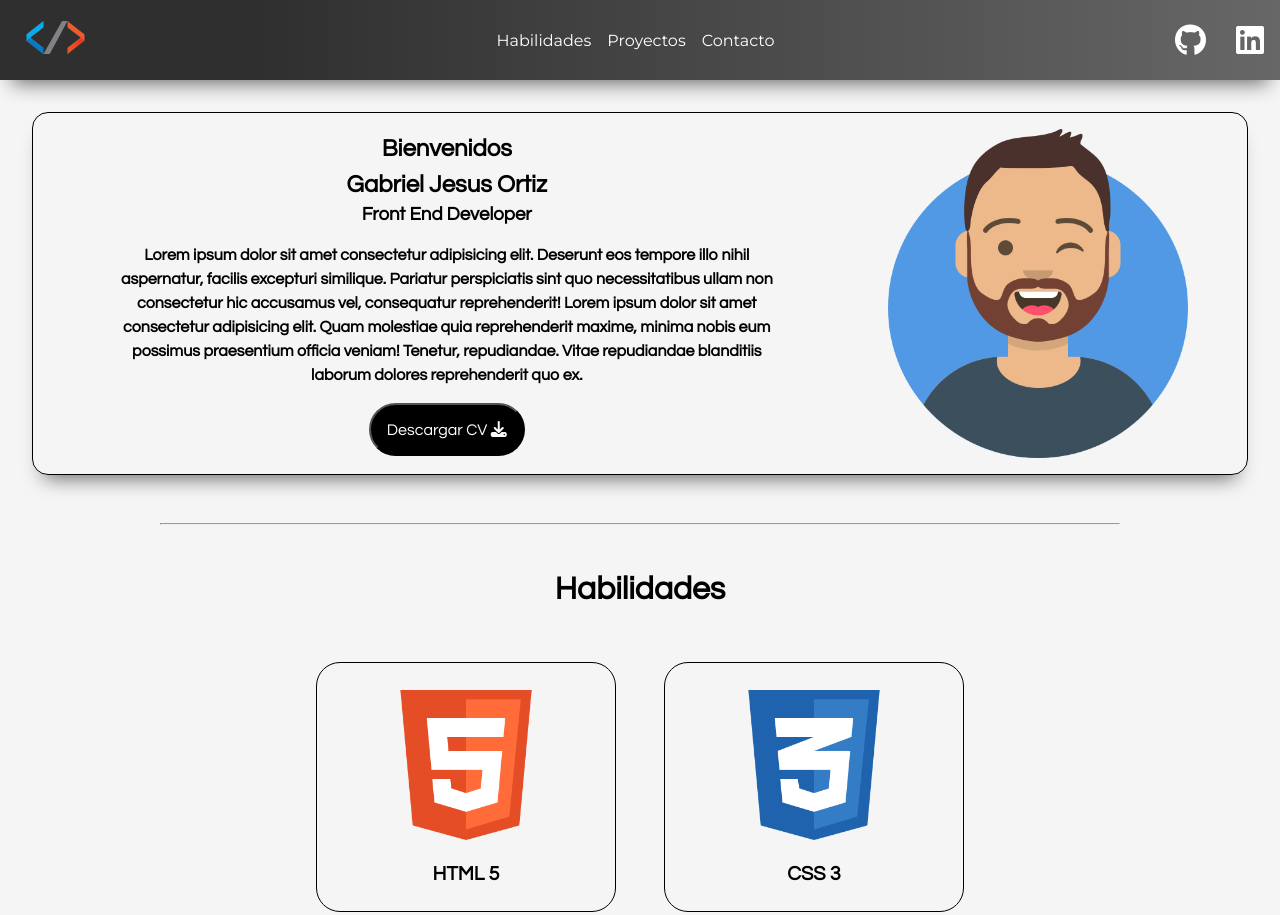
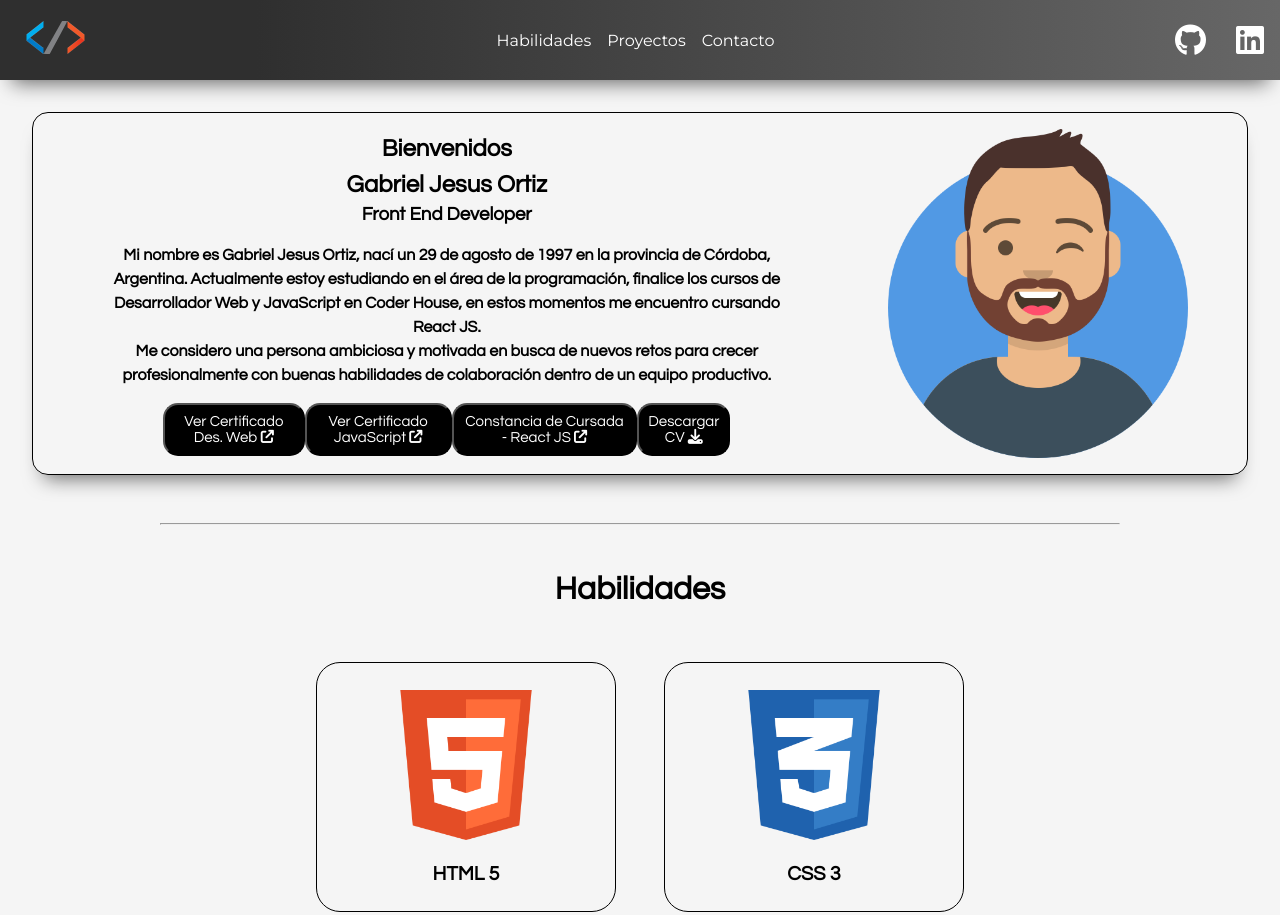
Before and after one commit to GabrielOrtiz522/Portfolio-Personal, a plain HTML site: page index.html in a window 1280 px wide. Shown: the top 915 px of the page. Drawn offline with Linux system fonts and the light colour scheme; a web font is replaced by a local one.

Commit message:
Info y Archivos Coder en perfil

```diff
--- a/css/style.css
+++ b/css/style.css
@@ -90,6 +90,10 @@ header {
 /* *** Inicio - Contenedor principal *** */
 
 .contenedor-perfil {
+    display: flex;
+    align-items: center;
+    justify-content: center;
+    justify-content: space-around;
     border: black solid thin;
     border-radius: 1em;
     margin: 2em;
@@ -99,46 +103,49 @@ header {
     -moz-box-shadow: 0px 15px 20px -12px rgba(0,0,0,0.59);
 }
 
-.perfil{
-    display: flex;
-    align-items: center;
-    justify-content: center;
-    justify-content: space-around;
-}
-
-.perfil-texto {
+.perfil {
     display: flex;
     flex-direction: column;
     text-align: center;
     width: 60%;
     font-family: 'Questrial', sans-serif;
     line-height: 1.5em;
+
 }
-.perfil-texto h2 {
+.perfil h2 {
     line-height: 1.5em;
 }
 
-.perfil-texto h4 {
+.perfil h4 {
     margin: 1em;
 }
-.perfil-texto a{
+.perfil a{
     width: fit-content;
     margin: auto;
 }
 
-.btn-descargar{
+.archivos-perfil {
+    display: flex;
+    align-items: center;
+    justify-content: center;
+    width: 80%;
+    margin: auto;
+}
+
+.btn-perfil{
     color: white;
-    padding: 1em;
+    padding: 0.6em;
     background-color: #000000;
-    border-radius: 2em;
+    border-radius: 1em;
     cursor: pointer;
     font-family: 'Questrial', sans-serif;
     font-weight: 400;
-    font-size: medium;
+    font-size: 15px;
 }
 
-.btn-descargar:hover {
-    background-color: #222222;
+.btn-perfil:hover {
+    background-color: #474747;
+    border: black solid thin;
 }
 
 /* *** Inicio - Habilidades *** */
@@ -190,11 +197,18 @@ header {
     border: #000000 solid thin;
     border-radius: 1em;
     gap: 1em;
+    overflow:hidden;
 }
 
 .card-proyecto img {
     border: #000000 solid thin;
     border-radius: 1em;
+}
+
+.card-proyecto img:hover {
+    -webkit-transform:scale(1.1);
+    transform:scale(1.1);
+    transition:all .3s ease-in-out;
 }
 
 .card-proyecto h2 {
@@ -278,7 +292,7 @@ header {
     width: 100px;
 }
 .formulario .btn-enviar:hover{
-    background-color: #222222;
+    background-color: #474747;
 }
 
 /* *** Inicio - Footer *** */
--- a/index.html
+++ b/index.html
@@ -48,9 +48,7 @@
 
         <div class="contenedor-perfil"> <!-- Información sobre mi -->
 
-            <div class="perfil">
-
-                <div class="perfil-texto">
+                <div class="perfil">
 
                     <h2> Bienvenidos </h2>
 
@@ -58,23 +56,56 @@
 
                     <h3> Front End Developer</h3>
 
-                    <h4> Lorem ipsum dolor sit amet consectetur adipisicing elit. Deserunt eos tempore illo nihil aspernatur, facilis excepturi similique. Pariatur perspiciatis sint quo necessitatibus ullam non consectetur hic accusamus vel, consequatur reprehenderit! Lorem ipsum dolor sit amet consectetur adipisicing elit. Quam molestiae quia reprehenderit maxime, minima nobis eum possimus praesentium officia veniam! Tenetur, repudiandae. Vitae repudiandae blanditiis laborum dolores reprehenderit quo ex. </h4>
+                    <h4> Mi nombre es Gabriel Jesus Ortiz, nací un 29 de agosto de 1997 en la provincia de Córdoba, Argentina. Actualmente estoy estudiando en el área de la programación, finalice los cursos de Desarrollador Web y JavaScript en Coder House, en estos momentos me encuentro cursando React JS. <br>
+                    Me considero una persona ambiciosa y motivada en busca de nuevos retos para crecer profesionalmente con buenas habilidades de colaboración dentro de un equipo productivo.</h4>
 
-                        <a href="./files/CurriculumVitae-OrtizGabriel.pdf" download="CurriculumVitae-OrtizGabriel.pdf">
+                    <div class="archivos-perfil">
+                        <!-- Botón Des. Web-->
+                        <a href="https://latam.coderhouse.com/certificados/63294704bd982c00251be09d" target="_blank">
 
-                            <button class="btn-descargar">
-                                Descargar CV <i class="fa-solid fa-download"></i>
+                            <button class="btn-perfil">
+                                Ver Certificado Des. Web <i class="fa-solid fa-arrow-up-right-from-square"></i>
                             </button>
 
                         </a>
+
+                        <!-- Botón JavaScript-->
+                        <a href="" target="_blank">
+
+                            <button class="btn-perfil">
+                                Ver Certificado JavaScript <i class="fa-solid fa-arrow-up-right-from-square"></i>
+                            </button>
+
+                        </a>
+
+                        <!-- Botón React-->
+                        <a href="./files/Certificado Curso de React Js.pdf" target="_blank">
+
+                            <button class="btn-perfil">
+
+                                Constancia de Cursada - React JS <i class="fa-solid fa-arrow-up-right-from-square"></i>
+
+                            </button>
+
+                        </a>
+
+                        <!-- Botón Descargar CV-->
+                        <a href="./files/CurriculumVitae-OrtizGabriel.pdf" download="CurriculumVitae-OrtizGabriel.pdf">
+
+                            <button class="btn-perfil">
+                                    Descargar CV <i class="fa-solid fa-download"></i>
+                            </button>
+
+                        </a>
+
+                    </div>
 
                 </div>
 
                 <img src="./img/avatar.png" alt="" width="300px">
 
-            </div>
+        </div>
 
-        </div>
 
         <hr class="divisor">
 
```
Also changed, not shown: 1 other file.
